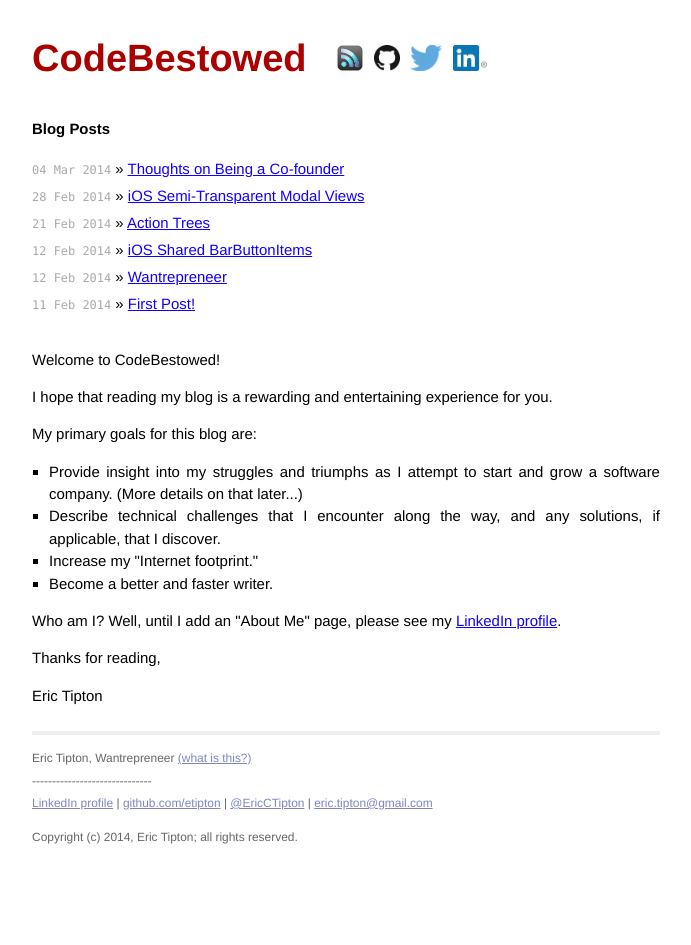
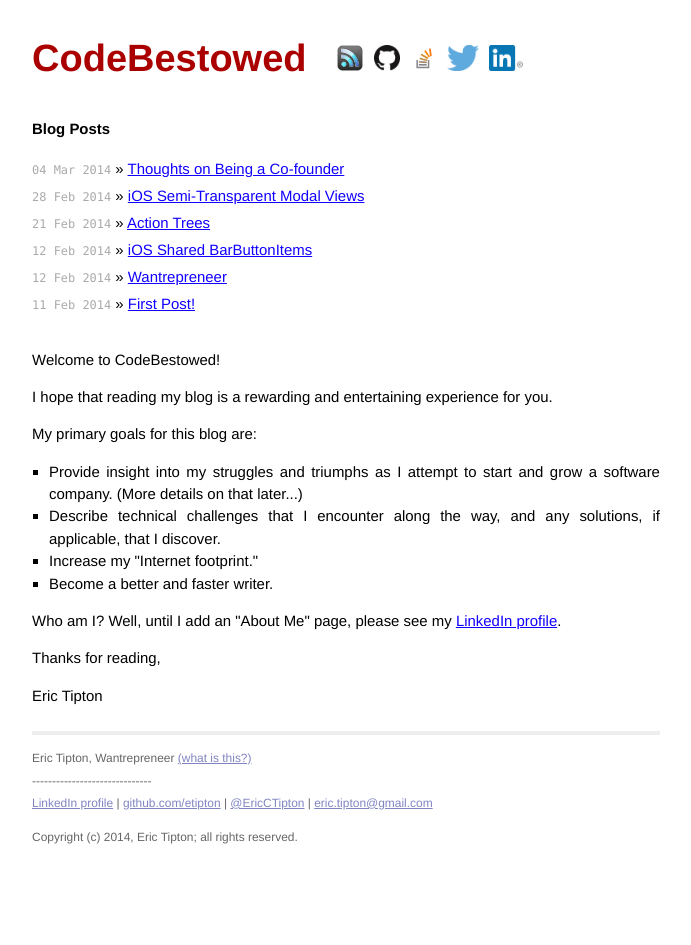
Before and after one commit to etipton/etipton.github.io, a Jekyll site: the page built from index.html, in a window 1280 px wide. Shown: the whole page, without its empty margins (294-985 px from the left). Built offline with Jekyll 4.4.1, drawn with Linux system fonts in a browser that asks for light colours; nearby versions of some CDN libraries; Markdown is read by kramdown in place of the engine named in the settings.

Commit message:
add stackoverflow icon

```diff
--- a/_layouts/default.html
+++ b/_layouts/default.html
@@ -24,6 +24,7 @@
           <span class="icons">
             <a href="/feed.xml"><img src="/images/rss.png"/></a>
             <a href="https://github.com/etipton"><img src="/images/github.png"/></a>
+            <a href="http://stackoverflow.com/users/1938879/etipton"><img src="/images/stackoverflow.png"/></a>
             <a href="http://www.twitter.com/EricCTipton"><img src="/images/twitter.png"/></a>
             <a href="http://www.linkedin.com/pub/eric-tipton/4/666/a83"><img src="/images/linkedin.png"/></a>
           </span>
```
Also changed, not shown: images/stackoverflow.png (added).
